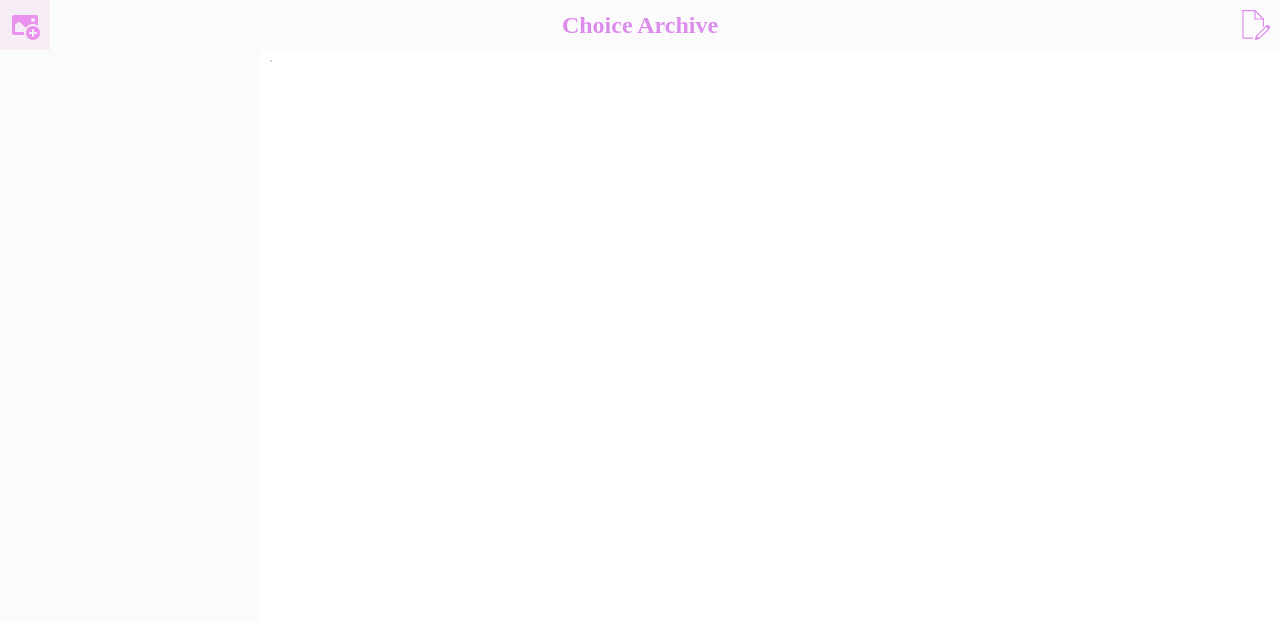
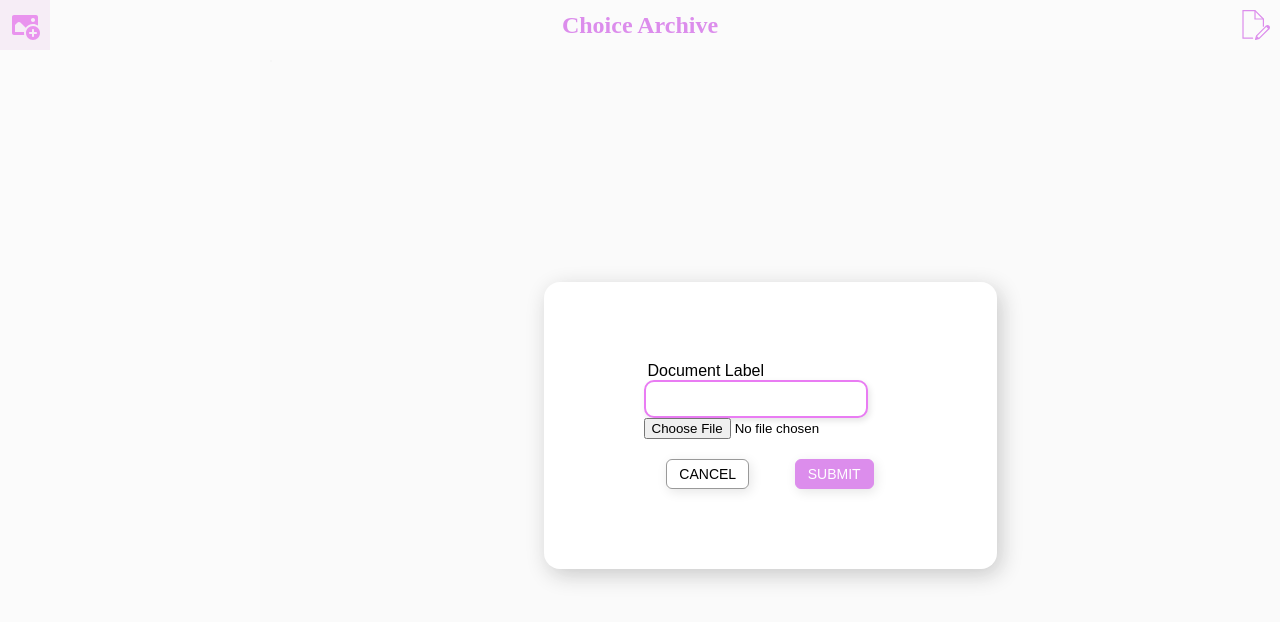
Before and after one commit to joshuashoemaker/openArchive, a React (Create React App) app: page / in a window 1280 px wide. Shown: the top 622 px of the page. Built offline with nearby package versions, Linux system fonts and the light colour scheme; a web font is replaced by a local one.

Commit message:
🎁 feat: add file menu on app start

```diff
--- a/src/Views/AddFile/AddFileView.css
+++ b/src/Views/AddFile/AddFileView.css
@@ -3,7 +3,7 @@
   width: calc(100vw - 260px);
   height: calc(100vh - 50px);
   top: 50px;
-  background-color: rgba(255, 255, 255, 0.9);
+  background-color: rgba(250, 250, 250, 0.9);
   display: flex;
   justify-content: space-around;
   align-items: center;
--- a/src/Views/App.tsx
+++ b/src/Views/App.tsx
@@ -1,21 +1,28 @@
 import React, { Component } from 'react'
 import AddFileView from './AddFile/AddFileView'
-import './App.css'
 import DocumentEditorView from './DocumentEditor/DocumentEditorView'
 import FileTree from './FileTree/FileTree'
 import Menu from './Menu/Menu'
 import TextEditorView from './TextEditor/TextEditorView'
 import TopNavigation from './TopNavigation/TopNavigation'
 
+import DocumentFileCollection from '../Entities/Collections/DocumentFileCollection'
+
+import './App.css'
 
 type Props = {}
 type State = { isAddFileOpen: boolean }
 
 class App extends Component<Props, State> {
+  documentFileCollection = new DocumentFileCollection ()
   constructor () {
     super({})
     this.state = { isAddFileOpen: false }
     document.addEventListener('toggleAddFile', () => { this.toggleAddFile() })
+  }
+
+  componentDidMount = () => {
+    if (this.documentFileCollection.elements.length <1 ) this.setState({ isAddFileOpen: true })
   }
 
   toggleAddFile = () => {
```
